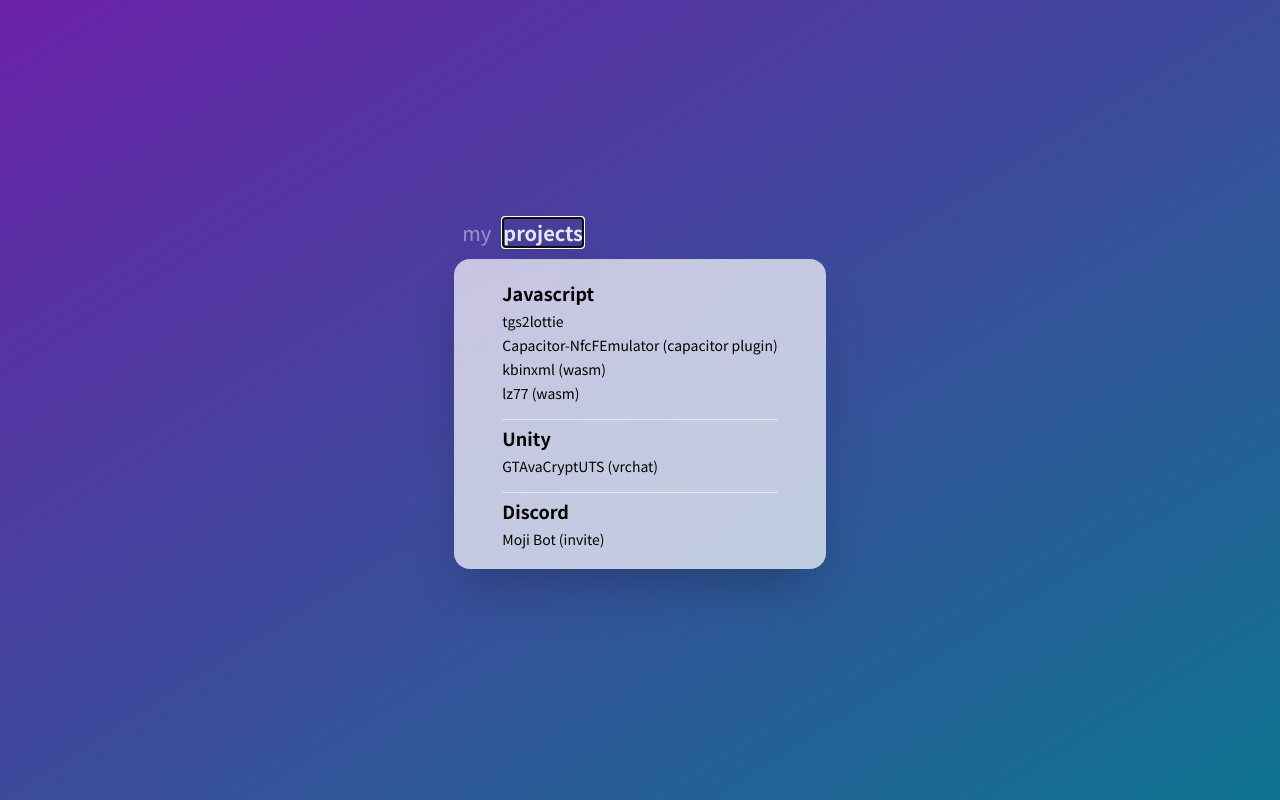
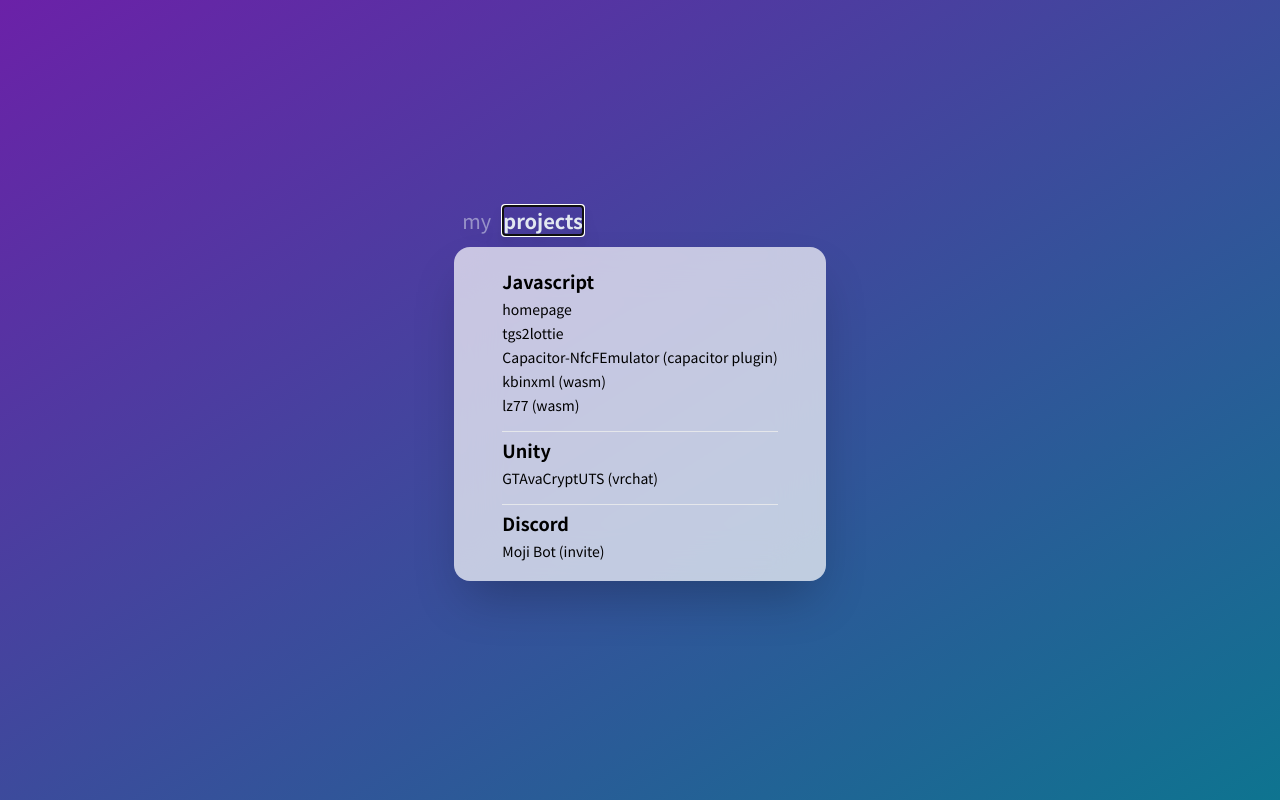
Before and after one commit to kamyu1537/kamyu.me, a React (Create React App) app: page / in a window 1280 px wide. Both pictures are taken after a click on the tab "projects". Built offline with nearby package versions, Linux system fonts and the light colour scheme.

Commit message:
add homepage project

```diff
--- a/src/components/Projects.tsx
+++ b/src/components/Projects.tsx
@@ -6,6 +6,7 @@
     <Card>
       <div className="flex flex-col gap-1 text-left text-sm text-black dark:text-slate-300">
         <h3 className="dark:text-white">Javascript</h3>
+        <a target="_blank" rel="noreferrer" href="https://github.com/kamyu1537/kamyu.me">homepage</a>
         <a target="_blank" rel="noreferrer" href="https://kamyu1537.github.io/tgs2lottie-web/">tgs2lottie</a>
         <a target="_blank" rel="noreferrer" href="https://github.com/kamyu1537/Capacitor-NfcFEmulator">Capacitor-NfcFEmulator (capacitor plugin)</a>
         <a target="_blank" rel="noreferrer" href="https://github.com/kamyu1537/kbinxml-wasm">kbinxml (wasm)</a>
```
